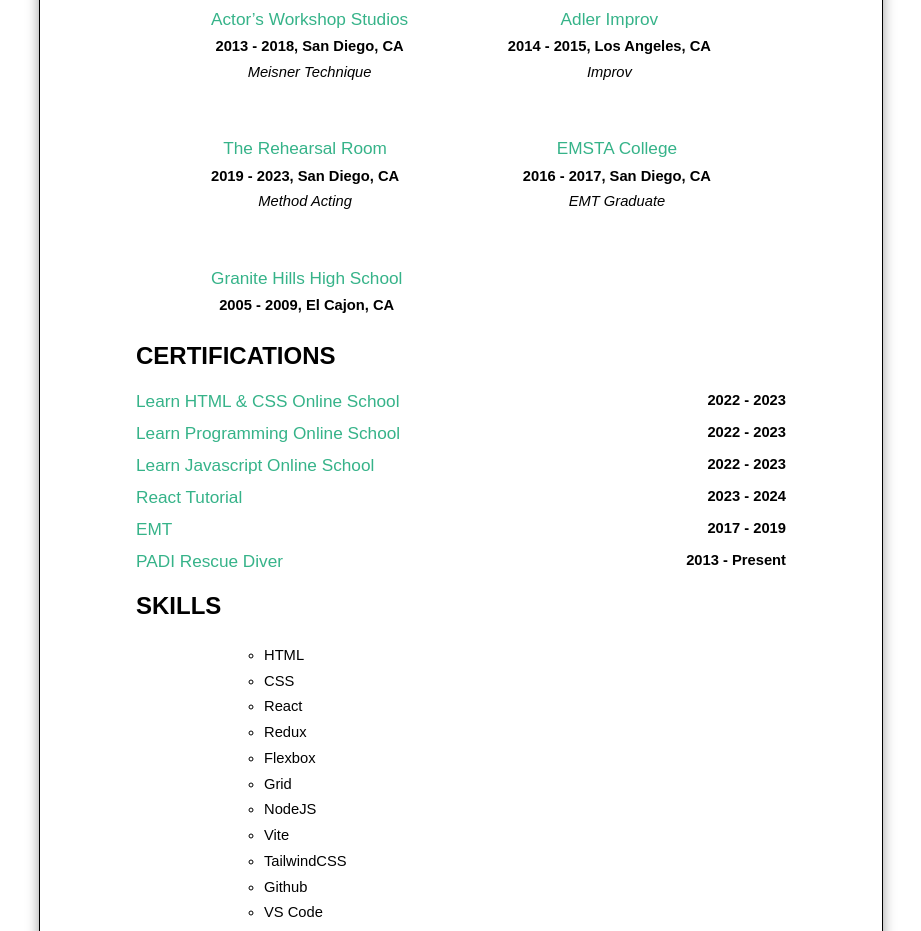
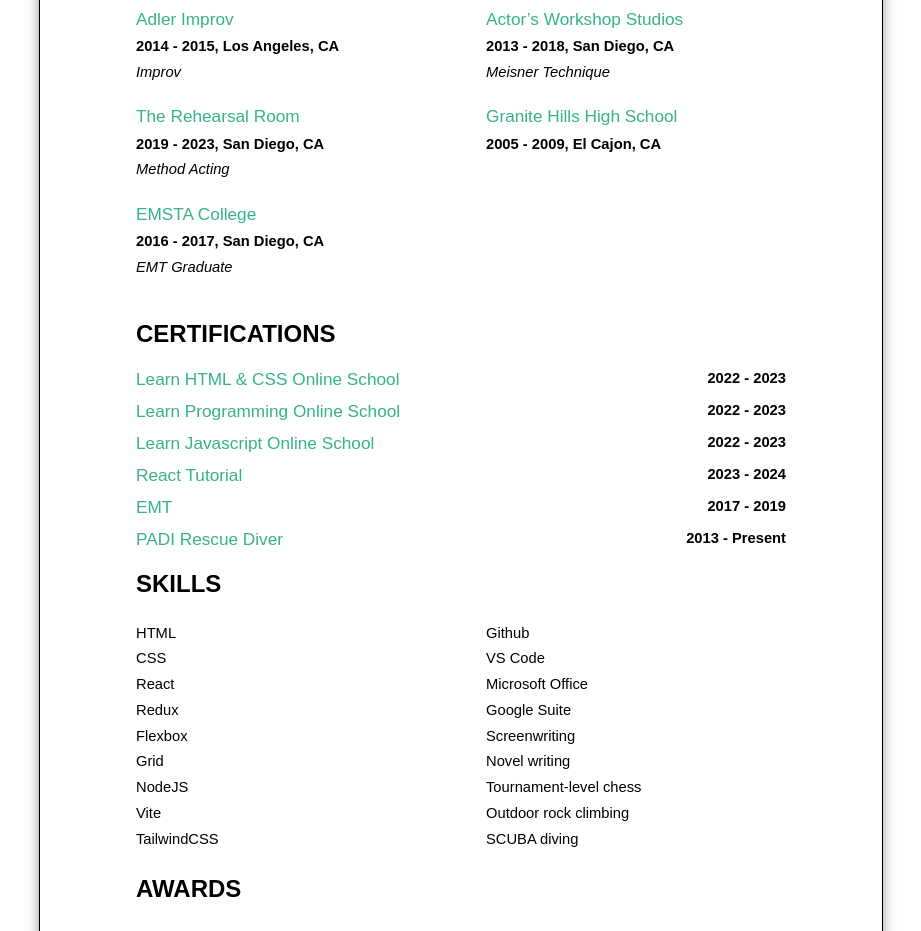
Before and after one commit to ChaseTheWebDev/react-portfolio, a React (Create React App) app: page /resume in a window 1280 px wide. Shown: the part 2760-3691 px from the top of the page, without its empty margins (179-1100 px from the left). Built offline with nearby package versions, Linux system fonts and the light colour scheme.

Commit message:
updated resume

```diff
--- a/src/styles/ResumeView.css
+++ b/src/styles/ResumeView.css
@@ -53,7 +53,6 @@
 .resume-container ul {
     margin: 1rem 0 0 4rem;
     padding: 0;
-    list-style: disc;
 }
 
 .resume-container ul li {
@@ -114,24 +113,25 @@
 }
 
 .space-between-500 {
-    max-width: 500px;
-    flex-flow: row wrap;
+    display: flex;
+    flex-flow: row nowrap;
     justify-content: space-between;
     text-align: left;
-    align-items: center;
-    margin-inline: auto;
-    gap: 3rem;
+    align-items: flex-start;
+
 }
 
 .education-item {
     display: flex;
     flex-flow: column nowrap;
-    align-items: center;
+    align-items: flex-start;
+    text-align: left;
+    margin-bottom: 1rem;
 }
 
 .education-item p,
 .education-item h3 {
-    margin: 0;
+    margin-block: 0;
 }
 
 .education-item h3 {
@@ -157,3 +157,32 @@
     align-items: center;
     column-gap: 2rem;
 }
+
+.skill-list {
+    list-style: none;
+    margin-left: 0rem;
+}
+
+
+
+.education-item,
+.skill-list{
+    width: 300px;
+}
+
+
+
+.awards ul li {
+    margin: 0rem;
+    list-style: none;
+}
+
+.skill-list li,
+.skill-list {
+    list-style: none !important;
+    margin: 0rem !important;
+}
+
+.awards ul {
+    margin-left: 0rem !important;
+}
--- a/src/views/ResumeView.js
+++ b/src/views/ResumeView.js
@@ -103,18 +103,12 @@
                 <section className="education">
                     <h2 className='font-large'>EDUCATION</h2>
                     <div className='space-between-500'>
-                        <div className="education-item">
-                            <h3>Actor’s Workshop Studios</h3>
-                            <p><strong>2013 - 2018, San Diego, CA</strong></p>
-                            <i>Meisner Technique</i>
-                        </div>
-
+                        <div>
                             <div className="education-item">
                                 <h3>Adler Improv</h3>
                                 <p><strong>2014 - 2015, Los Angeles, CA</strong></p>
                                 <i>Improv</i>
                             </div>
-
                             <div className="education-item">
                                 <h3>The Rehearsal Room</h3>
                                 <p><strong>2019 - 2023, San Diego, CA</strong></p>
@@ -126,10 +120,17 @@
                                 <p><strong>2016 - 2017, San Diego, CA</strong></p>
                                 <i>EMT Graduate</i>
                             </div>
-
+                        </div>
+                        <div>
+                            <div className="education-item">
+                                <h3>Actor’s Workshop Studios</h3>
+                                <p><strong>2013 - 2018, San Diego, CA</strong></p>
+                                <i>Meisner Technique</i>
+                            </div>
                             <div className="education-item">
                                 <h3>Granite Hills High School</h3>
                                 <p><strong>2005 - 2009, El Cajon, CA</strong></p>
+                            </div>
                         </div>
                     </div>
                 </section>
@@ -161,10 +162,10 @@
                         <p><strong>2013 - Present</strong></p>
                     </div>
                 </section>
-
-                <section className="skills">
+                <section className="skills-section">
                     <h2 className='font-large'>SKILLS</h2>
-                    <ul className='skills-container'>
+                         <div className='space-between-500' >
+                            <ul className='skill-list'>
                                 <li>HTML</li>
                                 <li>CSS</li>
                                 <li>React</li>
@@ -174,6 +175,8 @@
                                 <li>NodeJS</li>
                                 <li>Vite</li>
                                 <li>TailwindCSS</li>
+                            </ul>
+                            <ul className='skill-list'>
                                 <li>Github</li>
                                 <li>VS Code</li>
                                 <li>Microsoft Office</li>
@@ -184,6 +187,7 @@
                                 <li>Outdoor rock climbing</li>
                                 <li>SCUBA diving</li>
                             </ul>
+                    </div>
                 </section>
 
                 <section className="awards">
```
Lines whose indentation alone changed are shown as unchanged.
